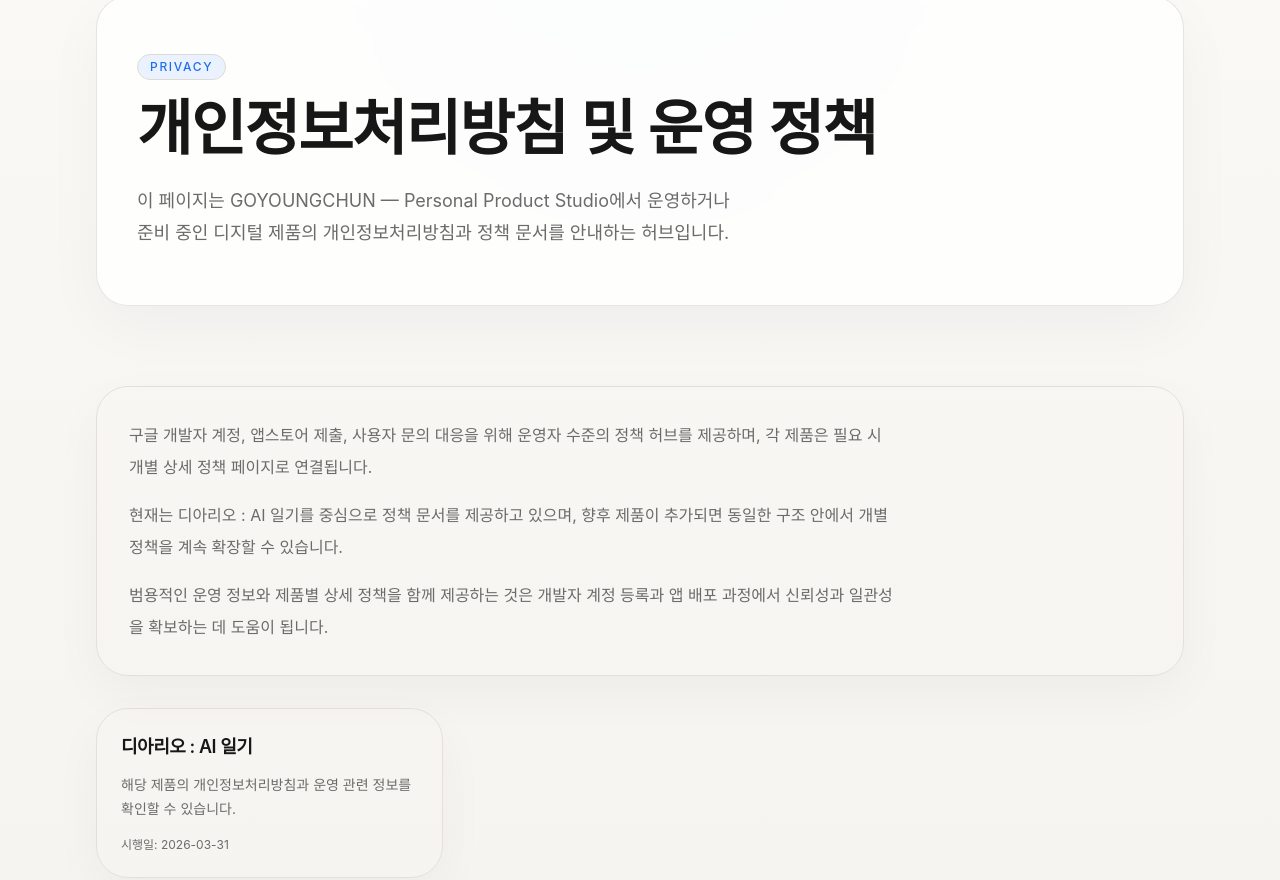
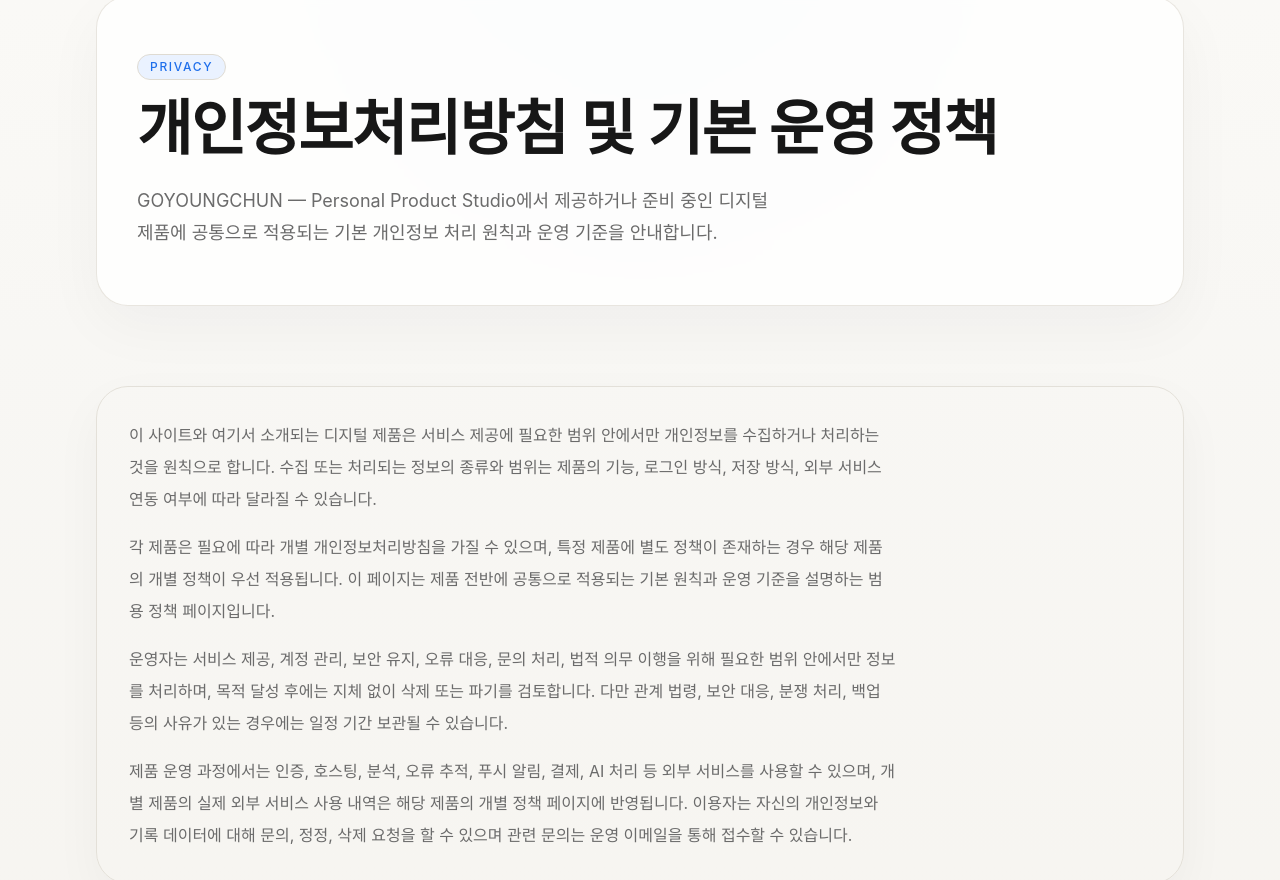
Before and after one commit to goyoungchun/goyoungchun, a Next.js app: page /privacy in a window 1280 px wide. Shown: the part 157-1037 px from the top of the page. Built offline with nearby package versions, Linux system fonts and the light colour scheme.

Commit message:
Add real general privacy policy copy

```diff
--- a/app/page.tsx
+++ b/app/page.tsx
@@ -19,7 +19,7 @@
         description={siteConfig.heroSubtitle}
         actions={<><ButtonLink href="/projects">프로젝트 보기</ButtonLink><ButtonLink href="/privacy" variant="secondary">정책 보기</ButtonLink></>}
       />
-      <section className="pb-10 md:pb-14"><Container><div className="rounded-[2rem] border border-border/80 bg-white/88 p-6 shadow-[0_18px_50px_rgba(15,23,42,0.04)] md:p-8"><SectionHeading title="현재 만들고 있는 제품" description="지금은 디아리오를 중심으로, 기록의 허들을 낮추고 회고의 가치를 높이는 경험을 만드는 데 집중하고 있습니다." /><div className="max-w-3xl space-y-4 text-base leading-8 text-muted"><p>이 사이트는 개인적으로 만들고 운영하는 디지털 제품과 정책 정보를 함께 정리하는 스튜디오 허브입니다.</p><p>현재는 디아리오를 중심으로 발전시키고 있지만, 앞으로 새로운 제품이 추가되더라도 같은 구조 안에서 프로젝트와 정책을 안정적으로 운영할 수 있도록 설계하고 있습니다.</p><p>방문자는 여기서 프로젝트 소개, 정책 문서, 문의 정보를 한 곳에서 확인할 수 있습니다.</p></div><div className="mt-8"><ProjectGrid projects={featuredProjects} /></div></div></Container></section>
+      <section className="pb-10 md:pb-14"><Container><div className="rounded-[2rem] border border-border/80 bg-white/88 p-6 shadow-[0_18px_50px_rgba(15,23,42,0.04)] md:p-8"><SectionHeading title="현재 만들고 있는 제품" description="지금은 디아리오를 중심으로, 기록의 허들을 낮추고 회고의 가치를 높이는 경험을 만드는 데 집중하고 있습니다." /><div className="max-w-3xl space-y-4 text-base leading-8 text-muted"><p>이 사이트는 개인적으로 만들고 운영하는 디지털 제품과 기본 운영 정책, 문의 정보를 함께 정리하는 공간입니다.</p><p>현재 소개되는 대표 제품은 디아리오이며, 사용자가 더 쉽게 기록을 시작하고 쌓인 기록을 다시 돌아볼 수 있도록 돕는 경험을 만드는 데 집중하고 있습니다.</p><p>프로젝트 소개와 정책 문서를 분리해 두어, 제품 정보와 개인정보 처리 기준을 각각 명확하게 확인할 수 있도록 구성했습니다.</p></div><div className="mt-8"><ProjectGrid projects={featuredProjects} /></div></div></Container></section>
       <section className="py-10 md:py-14"><Container><div className="rounded-[2rem] border border-border/80 bg-white/80 p-6 shadow-[0_18px_50px_rgba(15,23,42,0.04)] md:p-8"><SectionHeading title="이 스튜디오가 중요하게 생각하는 것" description="생활 속에서 바로 쓸 수 있고, 실제로 도움이 되며, 신뢰할 수 있는 디지털 제품을 만듭니다." /><div className="grid gap-6 md:grid-cols-2"><LinkCard href="/about" title="만드는 방향" description="사용자 경험, 보안, 신뢰를 중심으로 어떤 기준으로 제품을 만들고 있는지 소개합니다." /><LinkCard href="/privacy/diario" title="디아리오 정책 보기" description="디아리오 : AI 일기의 개인정보처리방침과 운영 관련 정보를 확인할 수 있습니다." /></div></div></Container></section>
       <SiteFooter />
     </main>
--- a/app/privacy/page.tsx
+++ b/app/privacy/page.tsx
@@ -8,8 +8,8 @@
   const policies = getPolicies()
   return (
     <main>
-      <PageHero eyebrow="Privacy" title="개인정보처리방침 및 운영 정책" description="이 페이지는 GOYOUNGCHUN — Personal Product Studio에서 운영하거나 준비 중인 디지털 제품의 개인정보처리방침과 정책 문서를 안내하는 허브입니다." />
-      <section className="pb-8"><Container><div className="rounded-[2rem] border border-border/80 bg-white/88 p-6 shadow-[0_18px_50px_rgba(15,23,42,0.04)] md:p-8"><div className="max-w-3xl space-y-4 text-base leading-8 text-muted"><p>구글 개발자 계정, 앱스토어 제출, 사용자 문의 대응을 위해 운영자 수준의 정책 허브를 제공하며, 각 제품은 필요 시 개별 상세 정책 페이지로 연결됩니다.</p><p>현재는 디아리오 : AI 일기를 중심으로 정책 문서를 제공하고 있으며, 향후 제품이 추가되면 동일한 구조 안에서 개별 정책을 계속 확장할 수 있습니다.</p><p>범용적인 운영 정보와 제품별 상세 정책을 함께 제공하는 것은 개발자 계정 등록과 앱 배포 과정에서 신뢰성과 일관성을 확보하는 데 도움이 됩니다.</p></div></div><div className="mt-8"><PolicyList policies={policies} /></div></Container></section>
+      <PageHero eyebrow="Privacy" title="개인정보처리방침 및 기본 운영 정책" description="GOYOUNGCHUN — Personal Product Studio에서 제공하거나 준비 중인 디지털 제품에 공통으로 적용되는 기본 개인정보 처리 원칙과 운영 기준을 안내합니다." />
+      <section className="pb-8"><Container><div className="rounded-[2rem] border border-border/80 bg-white/88 p-6 shadow-[0_18px_50px_rgba(15,23,42,0.04)] md:p-8"><div className="max-w-3xl space-y-4 text-base leading-8 text-muted"><p>이 사이트와 여기서 소개되는 디지털 제품은 서비스 제공에 필요한 범위 안에서만 개인정보를 수집하거나 처리하는 것을 원칙으로 합니다. 수집 또는 처리되는 정보의 종류와 범위는 제품의 기능, 로그인 방식, 저장 방식, 외부 서비스 연동 여부에 따라 달라질 수 있습니다.</p><p>각 제품은 필요에 따라 개별 개인정보처리방침을 가질 수 있으며, 특정 제품에 별도 정책이 존재하는 경우 해당 제품의 개별 정책이 우선 적용됩니다. 이 페이지는 제품 전반에 공통으로 적용되는 기본 원칙과 운영 기준을 설명하는 범용 정책 페이지입니다.</p><p>운영자는 서비스 제공, 계정 관리, 보안 유지, 오류 대응, 문의 처리, 법적 의무 이행을 위해 필요한 범위 안에서만 정보를 처리하며, 목적 달성 후에는 지체 없이 삭제 또는 파기를 검토합니다. 다만 관계 법령, 보안 대응, 분쟁 처리, 백업 등의 사유가 있는 경우에는 일정 기간 보관될 수 있습니다.</p><p>제품 운영 과정에서는 인증, 호스팅, 분석, 오류 추적, 푸시 알림, 결제, AI 처리 등 외부 서비스를 사용할 수 있으며, 개별 제품의 실제 외부 서비스 사용 내역은 해당 제품의 개별 정책 페이지에 반영됩니다. 이용자는 자신의 개인정보와 기록 데이터에 대해 문의, 정정, 삭제 요청을 할 수 있으며 관련 문의는 운영 이메일을 통해 접수할 수 있습니다.</p></div></div><div className="mt-8"><PolicyList policies={policies} /></div></Container></section>
       <SiteFooter />
     </main>
   )
--- a/components/privacy/policy-list.tsx
+++ b/components/privacy/policy-list.tsx
@@ -7,7 +7,7 @@
       {policies.map((policy) => (
         <Link key={policy.slug} href={`/privacy/${policy.slug}`} className="block rounded-[2rem] border border-border/80 bg-white/88 p-6 shadow-[0_18px_50px_rgba(15,23,42,0.04)] transition duration-200 hover:-translate-y-1 hover:shadow-[0_24px_70px_rgba(15,23,42,0.08)]">
           <h3 className="break-keep text-lg font-semibold tracking-tight">{policy.productName}</h3>
-          <p className="mt-3 break-keep text-sm leading-6 text-muted">해당 제품의 개인정보처리방침과 운영 관련 정보를 확인할 수 있습니다.</p>
+          <p className="mt-3 break-keep text-sm leading-6 text-muted">해당 제품에 적용되는 개별 개인정보처리방침을 확인할 수 있습니다.</p>
           <p className="mt-4 text-xs text-muted">시행일: {policy.effectiveDate}</p>
         </Link>
       ))}
```
